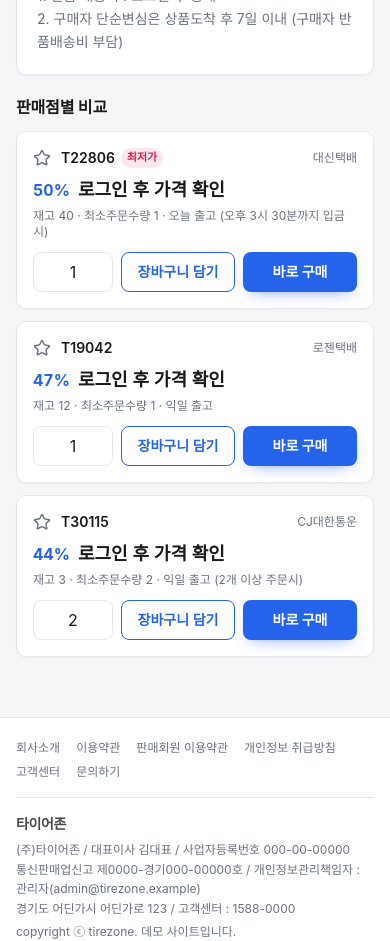
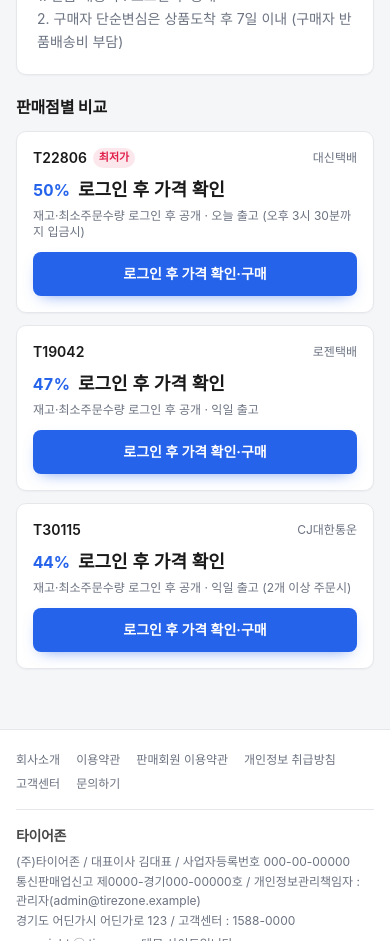
Before and after one commit to one030728-cloud/tireping1, a Next.js app: page /products/t1 in a window 390 px wide. Shown: the part 880-1821 px from the top of the page. Built offline with nearby package versions, Linux system fonts and the light colour scheme; a web font is replaced by a local one.

Commit message:
fix: align guest mobile navigation and product actions

```diff
--- a/src/app/products/[id]/page.tsx
+++ b/src/app/products/[id]/page.tsx
@@ -148,6 +148,11 @@ function ProductDetailContent() {
   }
 
   function handleWish(seller: Seller) {
+    if (!user) {
+      router.push(`/login?redirect=${encodeURIComponent(window.location.pathname + window.location.search)}`);
+      return;
+    }
+
     toggleWish({
       id: `${product!.id}-${seller.code}`,
       type: "타이어판매점",
@@ -230,6 +235,7 @@ function ProductDetailContent() {
                 className="border-b border-border last:border-0 hover:bg-surface-2"
               >
                 <td className="py-3 px-4 font-semibold">
+                  {user && (
                     <button
                       onClick={() => handleWish(seller)}
                       aria-label="판매점 찜하기"
@@ -242,6 +248,7 @@ function ProductDetailContent() {
                         className="animate-[pop_320ms_ease-out]"
                       />
                     </button>
+                  )}
                   {seller.code}
                   {seller.price === lowestPrice && (
                     <span className="ml-1.5 text-[11px] font-bold px-1.5 py-0.5 rounded-full bg-accent/10 text-accent align-middle">
@@ -255,14 +262,17 @@ function ProductDetailContent() {
                 <td className="py-3 px-4 font-bold tabular-nums">
                   {user ? `${seller.price.toLocaleString()}원` : "로그인 후 공개"}
                 </td>
-                <td className="py-3 px-4">{seller.stock.toLocaleString()}</td>
-                <td className="py-3 px-4">{seller.minOrder}</td>
+                <td className="py-3 px-4">
+                  {user ? seller.stock.toLocaleString() : "로그인 후 공개"}
+                </td>
+                <td className="py-3 px-4">{user ? seller.minOrder : "로그인 후 공개"}</td>
                 <td className="py-3 px-4 text-muted text-xs">
                   {seller.shippingNote}
                   <br />
                   {seller.courier}
                 </td>
                 <td className="py-3 px-4">
+                  {user ? (
                     <input
                       type="number"
                       min={seller.minOrder}
@@ -274,8 +284,12 @@ function ProductDetailContent() {
                       }
                       className="h-9 w-16 px-2 rounded-lg border border-border text-center focus:outline-none focus:ring-2 focus:ring-brand/40 focus:border-brand"
                     />
+                  ) : (
+                    <span className="text-muted">—</span>
+                  )}
                 </td>
                 <td className="py-3 px-4">
+                  {user ? (
                     <div className="flex gap-2">
                       <button
                         onClick={() => handleAdd(seller, false)}
@@ -290,6 +304,14 @@ function ProductDetailContent() {
                         바로구매
                       </button>
                     </div>
+                  ) : (
+                    <Link
+                      href={`/login?redirect=${encodeURIComponent(`/products/${product.id}${dot ? `?dot=${dot}` : ""}`)}`}
+                      className="btn-primary h-9 px-3 text-xs whitespace-nowrap"
+                    >
+                      로그인 후 구매
+                    </Link>
+                  )}
                 </td>
               </tr>
             ))}
@@ -306,6 +328,7 @@ function ProductDetailContent() {
           >
             <div className="flex items-center justify-between mb-2">
               <span className="text-sm font-semibold flex items-center">
+                {user && (
                   <button
                     onClick={() => handleWish(seller)}
                     aria-label="판매점 찜하기"
@@ -318,6 +341,7 @@ function ProductDetailContent() {
                       className="animate-[pop_320ms_ease-out]"
                     />
                   </button>
+                )}
                 {seller.code}
                 {seller.price === lowestPrice && (
                   <span className="ml-1.5 text-[11px] font-bold px-1.5 py-0.5 rounded-full bg-accent/10 text-accent">
@@ -334,9 +358,11 @@ function ProductDetailContent() {
               </span>
             </div>
             <p className="text-xs text-muted mb-3">
-              재고 {seller.stock.toLocaleString()} · 최소주문수량 {seller.minOrder} ·{" "}
-              {seller.shippingNote}
+              {user
+                ? `재고 ${seller.stock.toLocaleString()} · 최소주문수량 ${seller.minOrder} · ${seller.shippingNote}`
+                : `재고·최소주문수량 로그인 후 공개 · ${seller.shippingNote}`}
             </p>
+            {user ? (
               <div className="flex items-center gap-2">
                 <input
                   type="number"
@@ -362,6 +388,14 @@ function ProductDetailContent() {
                   바로 구매
                 </button>
               </div>
+            ) : (
+              <Link
+                href={`/login?redirect=${encodeURIComponent(`/products/${product.id}${dot ? `?dot=${dot}` : ""}`)}`}
+                className="btn-primary h-11 w-full text-sm"
+              >
+                로그인 후 가격 확인·구매
+              </Link>
+            )}
           </div>
         ))}
       </div>
--- a/src/app/products/page.tsx
+++ b/src/app/products/page.tsx
@@ -247,7 +247,9 @@ function ProductsContent() {
                     <td className="py-3 px-4 tabular-nums">
                       {user ? `${r.highPrice.toLocaleString()}원` : "로그인 후 공개"}
                     </td>
-                    <td className="py-3 px-4 tabular-nums">{r.stock.toLocaleString()}</td>
+                    <td className="py-3 px-4 tabular-nums">
+                      {user ? r.stock.toLocaleString() : "로그인 후 공개"}
+                    </td>
                   </tr>
                 ))}
               </tbody>
@@ -267,7 +269,9 @@ function ProductsContent() {
                   {r.width} / {r.ratio} R {r.rim} · DOT {r.dot}
                 </p>
                 <div className="flex items-center justify-between mt-2">
-                  <span className="text-xs text-muted">재고 {r.stock}</span>
+                  <span className="text-xs text-muted">
+                    {user ? `재고 ${r.stock}` : "재고 로그인 후 공개"}
+                  </span>
                   <span className="font-extrabold text-brand tabular-nums">
                     {user ? `${r.lowPrice.toLocaleString()}원` : "로그인 후 가격 확인"}
                   </span>
--- a/src/components/Header.tsx
+++ b/src/components/Header.tsx
@@ -18,6 +18,14 @@ const GUEST_NAV_LINKS = [
   { href: "/goods", label: "정비용품 구매" },
   { href: "/events?tab=ongoing", label: "이벤트" },
   { href: "/exhibition", label: "기획전" },
+];
+
+const MOBILE_GUEST_NAV_LINKS = [
+  { href: "/main", label: "홈" },
+  { href: "/products", label: "타이어 상품목록" },
+  { href: "/events?tab=ongoing", label: "이벤트" },
+  { href: "/exhibition", label: "기획전" },
+  { href: "/customer?tab=faq", label: "고객센터" },
 ];
 
 export default function Header() {
@@ -454,7 +462,7 @@ export default function Header() {
               </>
             ) : (
               <>
-                {GUEST_NAV_LINKS.map((link) => (
+                {MOBILE_GUEST_NAV_LINKS.map((link) => (
                   <Link
                     key={link.href}
                     href={link.href}
```
Lines whose indentation alone changed are shown as unchanged.
